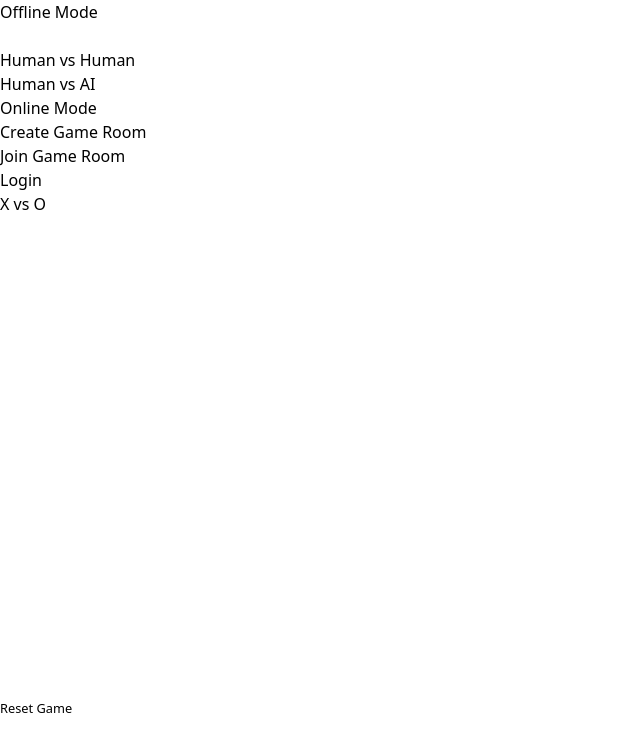
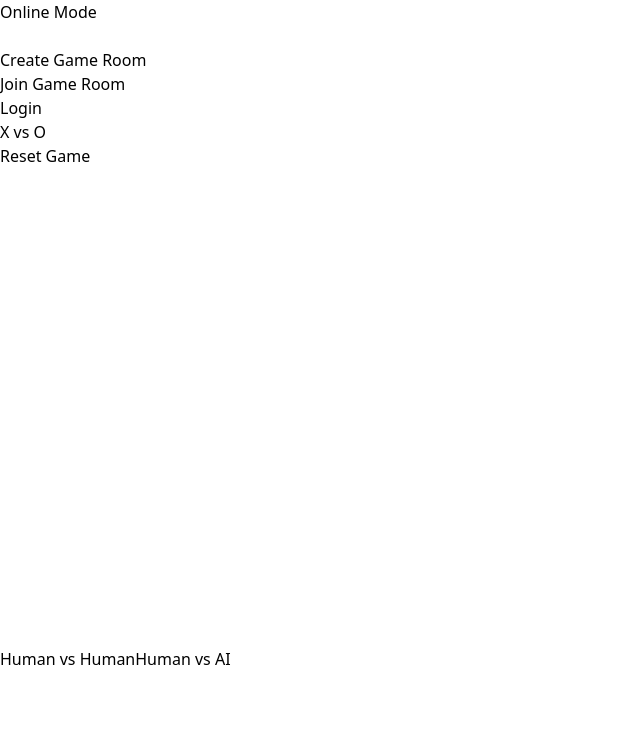
Before and after one commit to wafopatrick/tic-tac-toe, an Angular app: page / in a window 1280 px wide. Shown: the top 752 px of the page, without its empty margins (0-640 px from the left). Built offline with nearby package versions, Linux system fonts and the light colour scheme.

Commit message:
move game mode selection to the bottom of the board

```diff
--- a/src/app/components/board/board.component.css
+++ b/src/app/components/board/board.component.css
@@ -38,6 +38,9 @@
 
 .reset-button {
   font-size: 4vw;
+  position: absolute;
+  top: -3rem;
+  right: 0;
 }
 
 @media (min-width: 640px) {
--- a/src/app/components/board/board.component.html
+++ b/src/app/components/board/board.component.html
@@ -1,4 +1,4 @@
-<div class="flex justify-center mt-4">
+<div class="flex justify-center mt-4 relative">
   <!-- Board Container: A 3x3 grid using CSS Grid -->
   <div class="board-container grid grid-cols-3 gap-0 w-full">
     <!-- Loop through rows -->
@@ -27,12 +27,20 @@
 </div>
 
 <div class="flex justify-center mt-4">
-  <!-- Reset button -->
+  <!-- Toggle buttons for game mode -->
   <button
-    class="reset-button px-4 py-2 bg-blue-500 text-white rounded hover:bg-blue-600"
-    (click)="resetGame()"
+    class="px-4 py-2 bg-gray-200 text-black rounded hover:bg-gray-300"
+    [ngClass]="{ 'bg-blue-500 text-white': gameMode === GameMode.HumanVsHuman }"
+    (click)="selectMode(GameMode.HumanVsHuman)"
   >
-    Reset Game
+    Human vs Human
+  </button>
+  <button
+    class="ml-4 px-4 py-2 bg-gray-200 text-black rounded hover:bg-gray-300"
+    [ngClass]="{ 'bg-blue-500 text-white': gameMode === GameMode.HumanVsAI }"
+    (click)="selectMode(GameMode.HumanVsAI)"
+  >
+    Human vs AI
   </button>
 </div>
 
--- a/src/app/components/board/board.component.ts
+++ b/src/app/components/board/board.component.ts
@@ -2,7 +2,7 @@ import { Component, Input, OnInit } from '@angular/core';
 import { GameService } from '../../services/game.service'; // Import the service
 import { CommonModule } from '@angular/common';
 import { AILevel } from '../../constants';
-import { GameMode } from '../../services/game-mode.service';
+import { GameMode, GameModeService } from '../../services/game-mode.service';
 
 @Component({
   standalone: true,
@@ -15,10 +15,12 @@ export class BoardComponent implements OnInit {
   @Input() gameMode: GameMode = GameMode.HumanVsHuman; // Default to 'Human vs Human' if not passed
   @Input() aiLevel: AILevel = AILevel.Easy; // Default to 'Easy' if not passed
 
+  GameMode = GameMode; // Make GameMode available in the template
+
   selectedRow: number = 0; // Track the selected row (starting at the top-left cell)
   selectedCol: number = 0; // Track the selected column (starting at the top-left cell)
 
-  constructor(public gameService: GameService) {}
+  constructor(public gameService: GameService, private readonly gameModeService: GameModeService) {}
 
   ngOnInit() {
     this.gameService.initializeBoard();
@@ -64,4 +66,12 @@ export class BoardComponent implements OnInit {
   resetGame() {
     this.gameService.resetGame();
   }
+
+  // Select game mode
+  selectMode(mode: GameMode) {
+    this.gameMode = mode;
+    this.gameModeService.setGameMode(mode);
+    this.gameService.setGameMode(mode);
+    this.gameService.resetGame();
+  }
 }
--- a/src/app/components/main-content/main-content.component.html
+++ b/src/app/components/main-content/main-content.component.html
@@ -1,6 +1,8 @@
 <div class="flex flex-col items-center">
+    <!-- Top Section with AI Level Selection and Reset Button -->
+    <div class="flex justify-between items-center w-full px-4 mt-4">
         <!-- AI Level Selection (only visible when 'Human vs AI' is selected) -->
-    <div *ngIf="gameMode === GameMode.HumanVsAI" class="flex justify-center space-x-4 mt-4">
+        <div *ngIf="gameMode === GameMode.HumanVsAI" class="flex space-x-4">
             <label>
                 <input type="radio" name="aiLevel" [value]="AILevel.Easy" [(ngModel)]="aiLevel"
                     (change)="onAILevelChange(AILevel.Easy)" />
@@ -19,10 +21,21 @@
         </div>
 
         <!-- Player Names (only visible when 'Human vs Human' is selected) -->
-    <div *ngIf="gameMode === GameMode.HumanVsHuman" class="text-center text-xl font-bold mt-4">
+        <div *ngIf="gameMode === GameMode.HumanVsHuman" class="text-center text-xl font-bold">
             <p>X {{ playerXName }} vs O {{ playerOName }}</p>
         </div>
 
+        <!-- Reset Button -->
+        <button
+            class="reset-button px-4 py-2 bg-blue-500 text-white rounded hover:bg-blue-600"
+            (click)="resetGame()"
+        >
+            Reset Game
+        </button>
+    </div>
+
     <!-- Board Component -->
+    <div class="flex justify-center mt-4">
         <app-board [gameMode]="gameMode" [aiLevel]="aiLevel"></app-board>
     </div>
+</div>
--- a/src/app/components/main-content/main-content.component.ts
+++ b/src/app/components/main-content/main-content.component.ts
@@ -37,4 +37,17 @@ export class MainContentComponent implements OnInit {
     this.aiLevel = level;
     this.gameService.setAILevel(this.aiLevel);
   }
+
+  // Reset the game
+  resetGame() {
+    this.gameService.resetGame();
+  }
+
+  // Select game mode
+  selectMode(mode: GameMode) {
+    this.gameMode = mode;
+    this.gameModeService.setGameMode(mode);
+    this.gameService.setGameMode(mode);
+    this.gameService.resetGame();
+  }
 }
--- a/src/app/components/menu/menu.component.html
+++ b/src/app/components/menu/menu.component.html
@@ -1,39 +1,10 @@
 <div class="flex flex-col items-start space-y-2">
-  <h2 class="text-xl font-bold hidden md:block">Offline Mode</h2>
+  <h2 class="text-xl font-bold hidden md:block">Online Mode</h2>
   <button class="md:hidden" (click)="toggleMenu()">
     <svg class="w-6 h-6" fill="none" stroke="currentColor" viewBox="0 0 24 24" xmlns="http://www.w3.org/2000/svg">
       <path stroke-linecap="round" stroke-linejoin="round" stroke-width="2" d="M4 6h16M4 12h16m-7 6h7"></path>
     </svg>
   </button>
-  <ul [ngClass]="{ 'hidden': !menuOpen, 'block': menuOpen }" class="md:block">
-    <li>
-      <a
-        href="#"
-        class="block px-4 py-2 rounded"
-        [ngClass]="{
-          'font-bold': selectedMode === gameModes[0],
-          'text-black': selectedMode !== gameModes[0]
-        }"
-        (click)="selectMode(gameModes[0])"
-      >
-        Human vs Human
-      </a>
-    </li>
-    <li>
-      <a
-        href="#"
-        class="block px-4 py-2 rounded"
-        [ngClass]="{
-          'font-bold': selectedMode === gameModes[1],
-          'text-black': selectedMode !== gameModes[1]
-        }"
-        (click)="selectMode(gameModes[1])"
-      >
-        Human vs AI
-      </a>
-    </li>
-  </ul>
-  <h2 class="text-xl font-bold hidden md:block mt-4">Online Mode</h2>
   <ul [ngClass]="{ 'hidden': !menuOpen, 'block': menuOpen }" class="md:block">
     <li>
       <a
```
Lines whose indentation alone changed are shown as unchanged.
